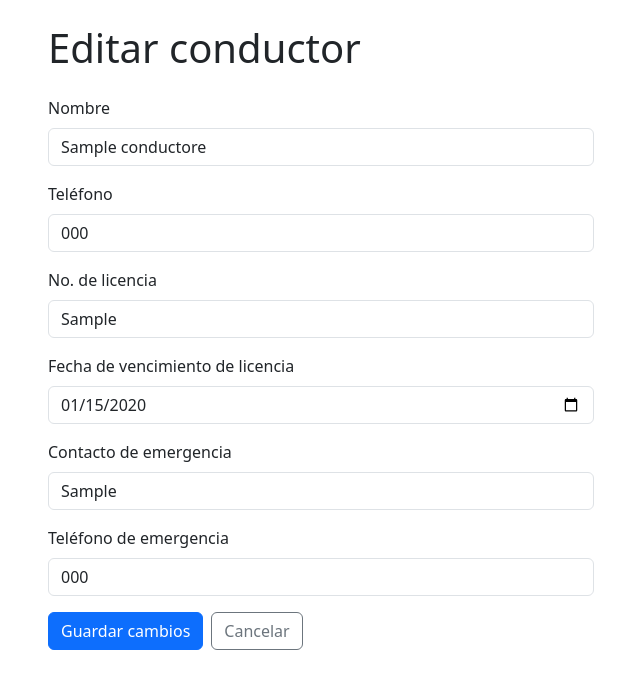
After one commit to mqvmxm/sade_01, a Flask app: template app/templates/admin/conductores/formulario.html in a window 1280 px wide. The commit adds this page. Shown: the top 689 px of the page, without its empty margins (319-959 px from the left). Run offline with Flask 3, Linux system fonts and the light colour scheme; the template is opened without the code that fills it: values that come from a table or form of the project are taken from there, others are empty; tables that the repository leaves empty hold one stand-in row (values such as "Sample post").

Commit message:
feat: modulo de gestion de conductores completo (RF-2) - CRUD con validacion de licencia

```diff
--- /dev/null
+++ b/app/templates/admin/conductores/formulario.html
@@ -0,0 +1,95 @@
+{% extends 'base.html' %}
+
+{% set c = conductor or {} %}
+{% set es_edicion = id_conductor is not none %}
+
+{% block title %}{{ 'Editar conductor' if es_edicion else 'Nuevo conductor' }} — S.A.D.E.{% endblock %}
+
+{% block content %}
+<div class="row justify-content-center">
+    <div class="col-md-6">
+        <h1 class="mb-4">{{ 'Editar conductor' if es_edicion else 'Nuevo conductor' }}</h1>
+
+        <form
+            method="POST"
+            action="{{ url_for('admin.conductores_editar', id_conductor=id_conductor) if es_edicion else url_for('admin.conductores_nuevo') }}"
+        >
+            <div class="mb-3">
+                <label for="nombre" class="form-label">Nombre</label>
+                <input
+                    type="text"
+                    class="form-control"
+                    id="nombre"
+                    name="nombre"
+                    value="{{ c.nombre }}"
+                    required
+                >
+            </div>
+            <div class="mb-3">
+                <label for="telefono" class="form-label">Teléfono</label>
+                <input
+                    type="tel"
+                    class="form-control"
+                    id="telefono"
+                    name="telefono"
+                    value="{{ c.telefono }}"
+                    required
+                >
+            </div>
+            <div class="mb-3">
+                <label for="num_licencia" class="form-label">No. de licencia</label>
+                <input
+                    type="text"
+                    class="form-control"
+                    id="num_licencia"
+                    name="num_licencia"
+                    value="{{ c.num_licencia }}"
+                    required
+                >
+            </div>
+            <div class="mb-3">
+                <label for="fecha_vencimiento_lic" class="form-label">Fecha de vencimiento de licencia</label>
+                <input
+                    type="date"
+                    class="form-control"
+                    id="fecha_vencimiento_lic"
+                    name="fecha_vencimiento_lic"
+                    value="{{ c.fecha_vencimiento_lic }}"
+                    required
+                >
+            </div>
+            <div class="mb-3">
+                <label for="contacto_emergencia" class="form-label">Contacto de emergencia</label>
+                <input
+                    type="text"
+                    class="form-control"
+                    id="contacto_emergencia"
+                    name="contacto_emergencia"
+                    value="{{ c.contacto_emergencia }}"
+                    required
+                >
+            </div>
+            <div class="mb-3">
+                <label for="tel_emergencia" class="form-label">Teléfono de emergencia</label>
+                <input
+                    type="tel"
+                    class="form-control"
+                    id="tel_emergencia"
+                    name="tel_emergencia"
+                    value="{{ c.tel_emergencia }}"
+                    required
+                >
+            </div>
+
+            <div class="d-flex gap-2">
+                <button type="submit" class="btn btn-primary">
+                    {{ 'Guardar cambios' if es_edicion else 'Registrar conductor' }}
+                </button>
+                <a href="{{ url_for('admin.conductores_lista') }}" class="btn btn-outline-secondary">
+                    Cancelar
+                </a>
+            </div>
+        </form>
+    </div>
+</div>
+{% endblock %}
```
Also changed, not shown: app/controllers/admin.py (+141 -7 lines), app/templates/admin/conductores/lista.html (added, +56 -0 lines), app/templates/admin/dashboard.html (+15 -0 lines).
